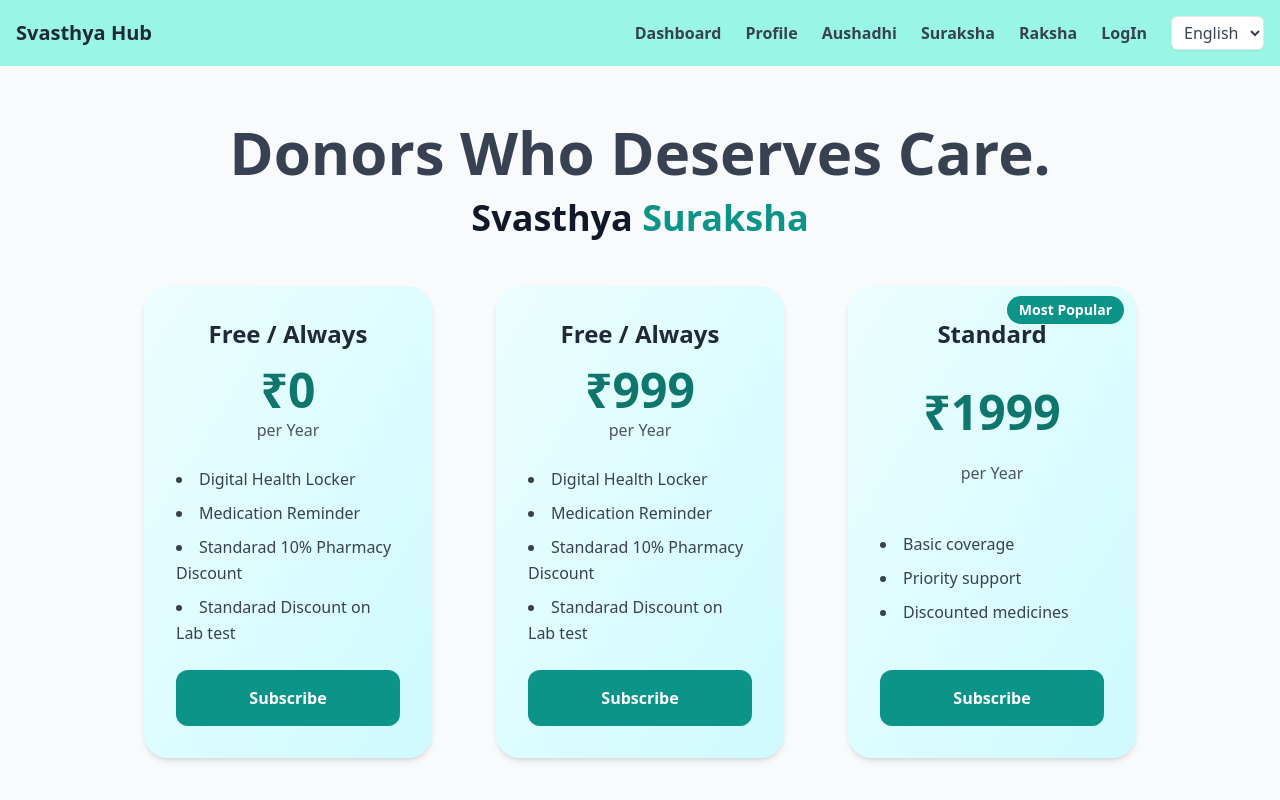
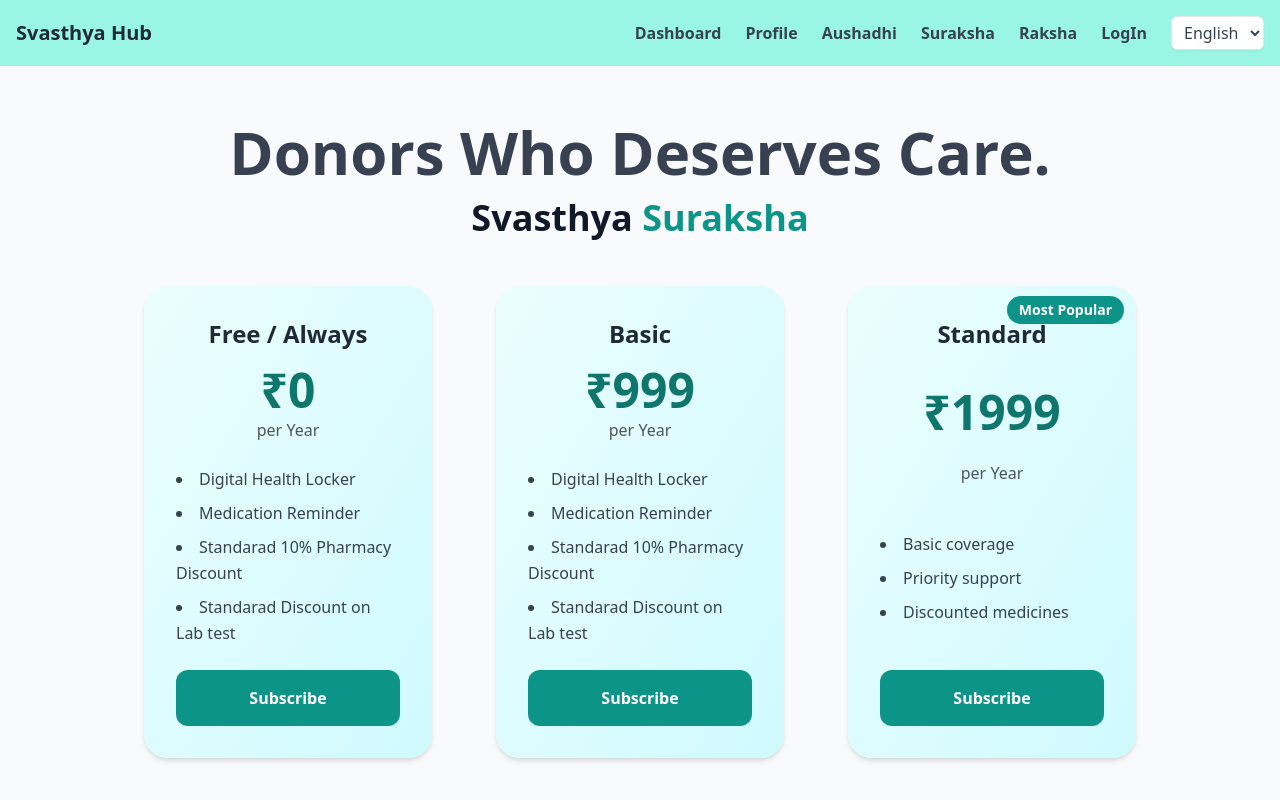
Before and after one commit to Amritsks/Swasthya-Hub, a React (Vite) app in the folder frontend/: page /#/suraksha in a window 1280 px wide. Shown: the top 800 px of the page. Built offline with nearby package versions, Linux system fonts and the light colour scheme; sample sign-in values are in the browser's storage.

Commit message:
Plan added

```diff
--- a/frontend/src/screens/Suraksha.jsx
+++ b/frontend/src/screens/Suraksha.jsx
@@ -24,7 +24,7 @@ const Suraksha = () => {
       popular: false,
     },
     {
-      name: "Free / Always",
+      name: "Basic",
       price: 999,
       duration: "per Year",
       features: [
```
